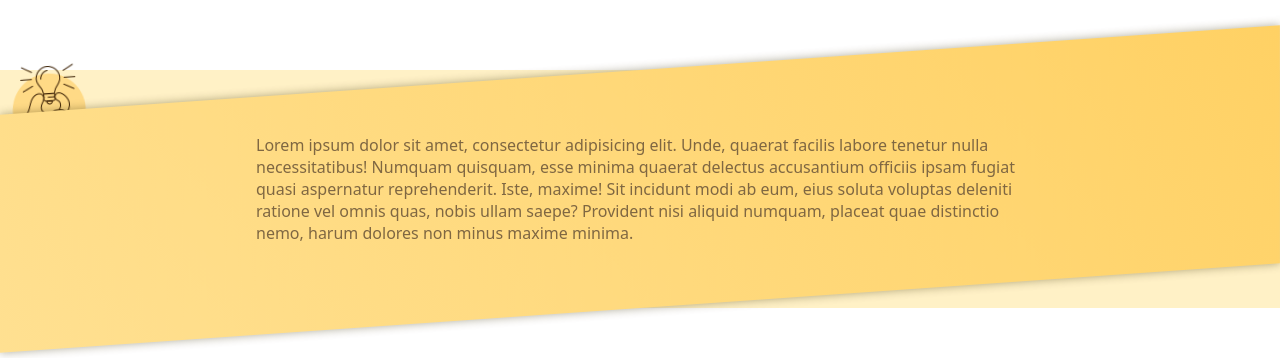
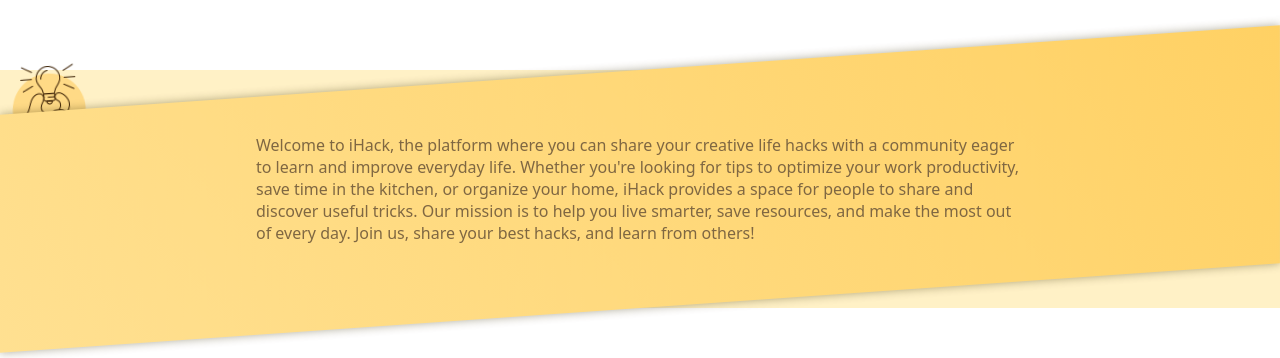
Before and after one commit to leffin23/blogs-app, a Next.js app: page / in a window 1280 px wide. Shown: the part 210-568 px from the top of the page. Built offline with nearby package versions, Linux system fonts and the light colour scheme; no server answers; the database is empty.

Commit message:
Changed text info

```diff
--- a/components/Home/Home.tsx
+++ b/components/Home/Home.tsx
@@ -16,8 +16,8 @@
 
         <Image src="/logo3.png"  width={100} height={100} alt='Custom burger' unoptimized={true}/>
         <div>
-          Lorem ipsum dolor sit amet, consectetur adipisicing elit. Unde, quaerat facilis labore tenetur nulla necessitatibus! Numquam quisquam, esse minima quaerat delectus accusantium officiis ipsam fugiat quasi aspernatur reprehenderit. Iste, maxime!
-          Sit incidunt modi ab eum, eius soluta voluptas deleniti ratione vel omnis quas, nobis ullam saepe? Provident nisi aliquid numquam, placeat quae distinctio nemo, harum dolores non minus maxime minima.
+        Welcome to iHack, the platform where you can share your creative life hacks with a community eager to learn and improve everyday life. Whether you're looking for tips to optimize your
+        work productivity, save time in the kitchen, or organize your home, iHack provides a space for people to share and discover useful tricks. Our mission is to help you live smarter, save resources, and make the most out of every day. Join us, share your best hacks, and learn from others!
          </div>
       </section>
       <section  className={`${styles.section} ${styles.popular}`}>
```
